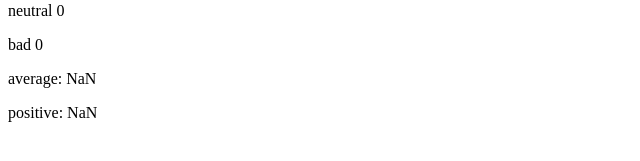
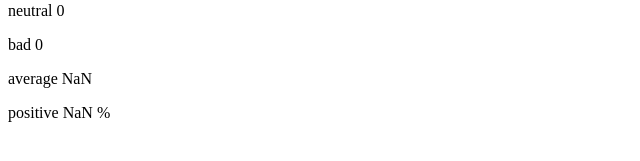
Before and after one commit to markokovac16/Full-Stack-Open-2023, a React (Vite) app in the folder part1/unicafe/: page / in a window 1280 px wide. Shown: the part 213-374 px from the top of the page, without its empty margins (0-640 px from the left). Built offline with nearby package versions, Linux system fonts and the light colour scheme.

Commit message:
exercise 1.8

```diff
--- a/part1/unicafe/src/App.jsx
+++ b/part1/unicafe/src/App.jsx
@@ -1,4 +1,5 @@
 import { useState } from 'react';
+import Statistics from './Statistics';
 
 const App = () => {
   const [good, setGood] = useState(0);
@@ -35,8 +36,7 @@ const App = () => {
       <p>good {good}</p>
       <p>neutral {neutral}</p>
       <p>bad {bad}</p>
-      <p>average: {average()} </p>
-      <p>positive: {positive()} </p>
+      <Statistics average={average()} positive={positive()} />
     </div>
   );
 };
--- /dev/null
+++ b/part1/unicafe/src/Statistics.jsx
@@ -0,0 +1,17 @@
+import PropTypes from 'prop-types';
+
+const Statistics = (props) => {
+  return (
+    <div>
+      <p>average {props.average}</p>
+      <p>positive {props.positive} %</p>
+    </div>
+  );
+};
+
+Statistics.propTypes = {
+  average: PropTypes.number,
+  positive: PropTypes.number,
+};
+
+export default Statistics;
```
